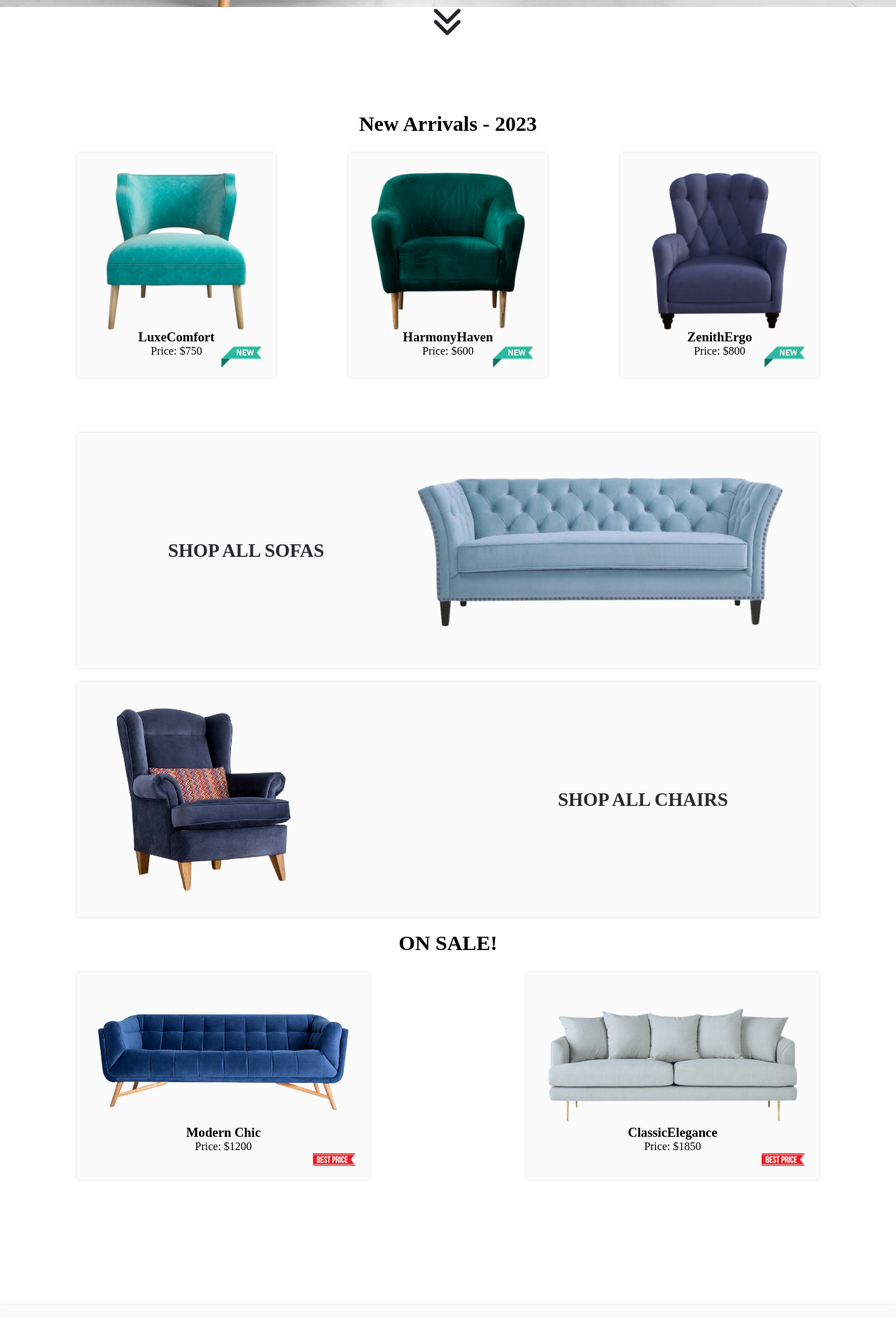
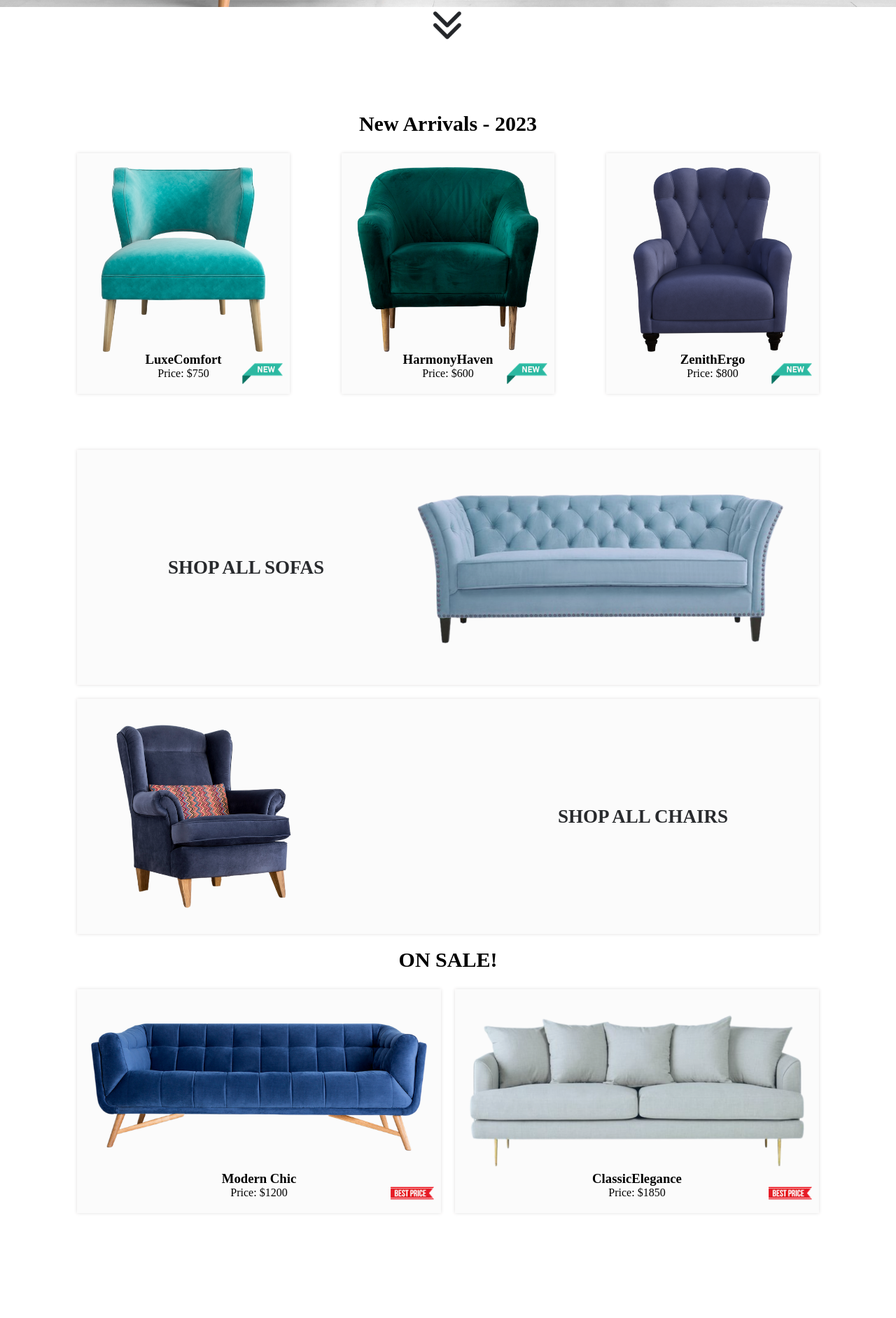
Before and after one commit to DevMari999/e-commerce-furniture, a React (Create React App) app: page / in a window 1280 px wide. Shown: the part 714-2598 px from the top of the page at 70% size. Built offline with nearby package versions, Linux system fonts and the light colour scheme.

Commit message:
commit 5

```diff
--- a/src/components/ProductCard/ProductCard.css
+++ b/src/components/ProductCard/ProductCard.css
@@ -18,7 +18,6 @@
     flex-direction: column;
     box-shadow: 0 0 5px #e0dfdf;
     transition: transform 0.2s ease;
-    /*flex: 0 0 calc(20% - 10px);*/
     position: relative;
     padding: 20px;
 }
@@ -34,39 +33,22 @@
 .product-card:hover {
     transform: scale(1.05);
 }
-.chair {
-    height: 50vh;
-    width: fit-content;
-}
-.sofa {
-    height:50vh;
-    width: fit-content;
-}
+
 .chair img{
-    height:80%;
-    margin-left: 10px;
-    margin-right: 10px;
+   height: 33vh;
     width: auto;
 }
 
 .sofa img {
-    height:70%;
+   height: 30vh;
     width: auto;
-    margin-left: 10px;
-    margin-right: 10px;
 }
 
 @media (max-width: 768px) {
     .all-cards {
           justify-content: center;
       }
-    .chair img {
-        height: 70%;
-    }
-    .sofa img {
-        width: 90%;
-        height: auto;
-    }
+
     .product-card {
         width: 100%;
     }
@@ -76,34 +58,5 @@
     .all-cards {
         justify-content: center;
     }
-    .chair {
-        height: 45vh;
-        width: fit-content;
-    }
-    .sofa {
-        height:43vh;
-        width: fit-content;
-    }
+
 }
-
-@media (min-width: 1280px)  and (max-width: 1439px){
-    .chair {
-        height: 40vh;
-        width: fit-content;
-    }
-    .sofa {
-        height:37vh;
-        width: fit-content;
-    }
-}
-
-@media (min-width: 1800px) {
-    .chair {
-        height: 35vh;
-        width: fit-content;
-    }
-    .sofa {
-        height:35vh;
-        width: fit-content;
-    }
-}
```
